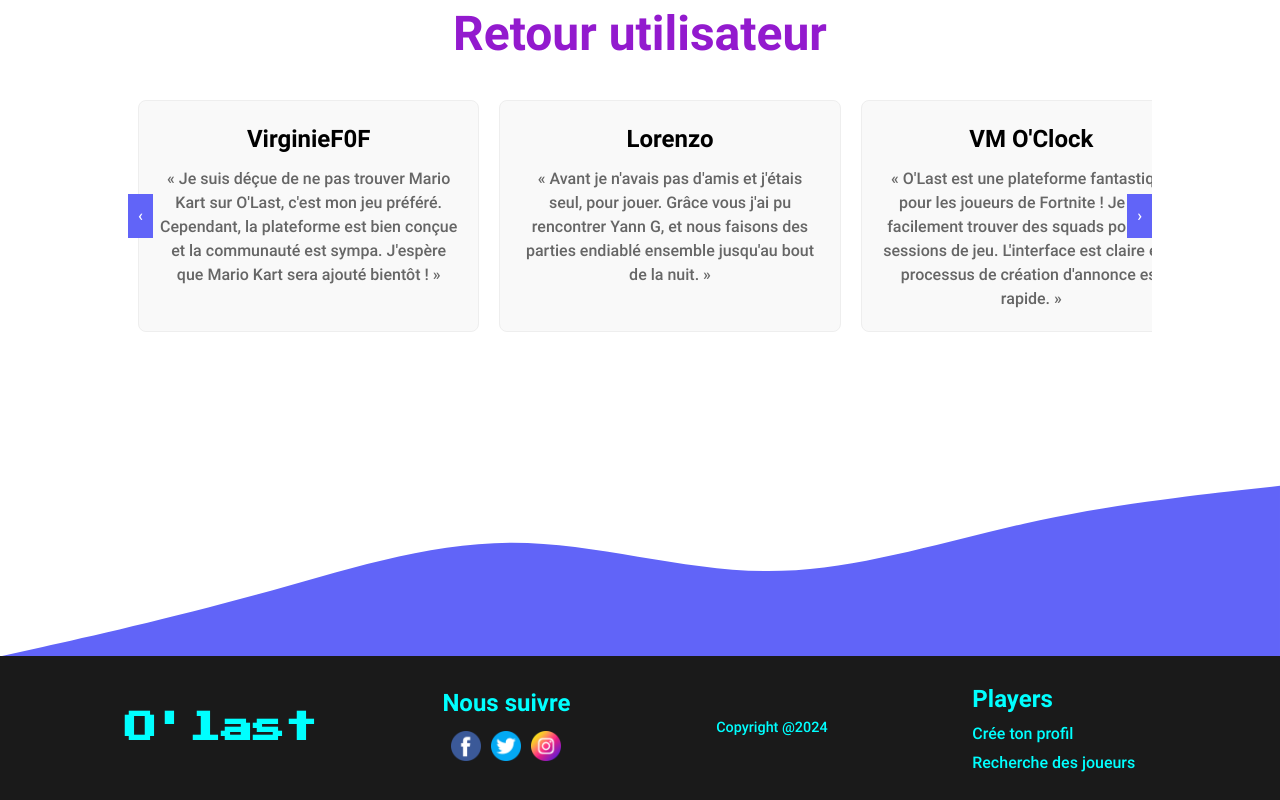
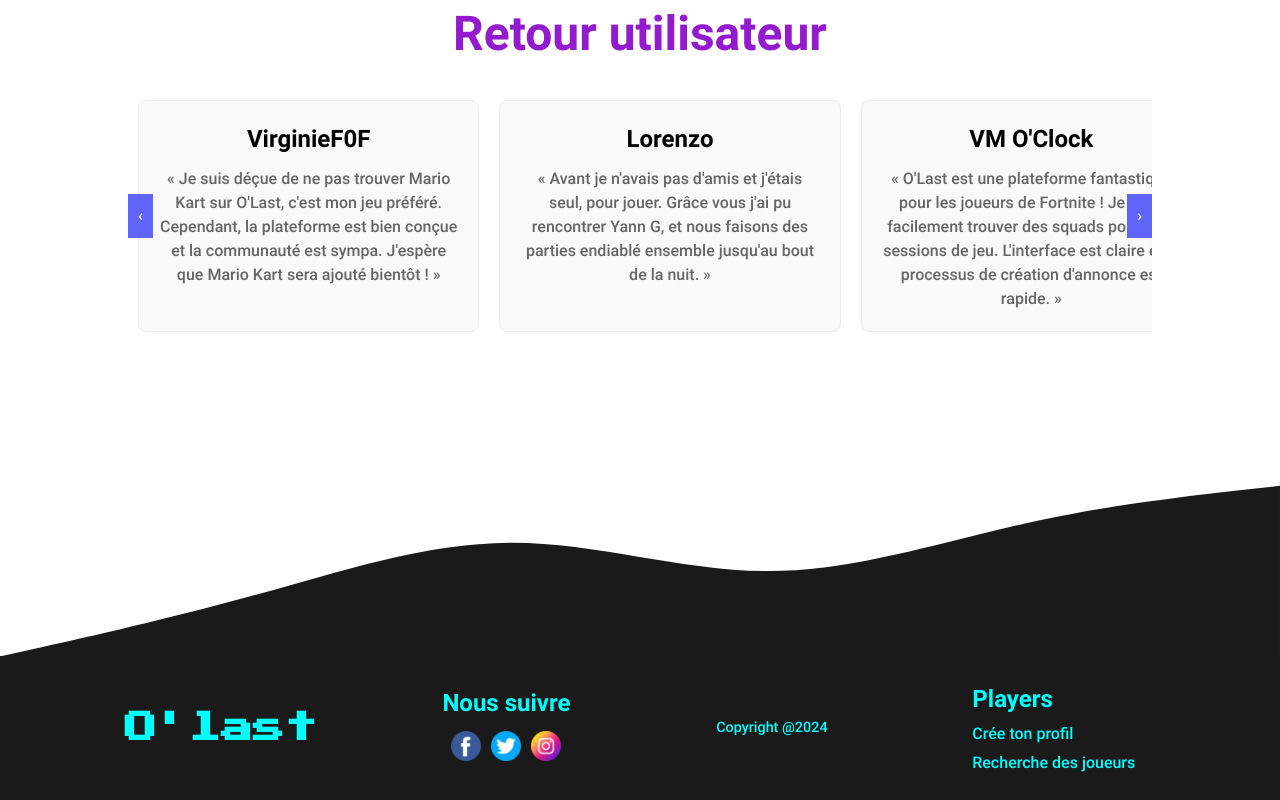
Before and after one commit to alexandrehamedOC/O-last-Front-ReactJS, a React (Vite) app: page / in a window 1280 px wide. Shown: the part 2517-3317 px from the top of the page. Built offline with nearby package versions, Linux system fonts and the light colour scheme; no server answers.

Commit message:
fix sidebar

```diff
--- a/src/components/Annonce/Annonce.scss
+++ b/src/components/Annonce/Annonce.scss
@@ -43,8 +43,7 @@
       gap: 10px;
       padding: 20px;
       background-color: #1a1a1a;
-      width: 25%;
-      min-width: 250px;
+      height: 100vh;
 
       label {
         margin-bottom: 5px;
@@ -216,6 +215,7 @@
     gap: 10px;
     padding: 10px 20px;
     width: 100%;
+    height: auto;
     background-color: #1a1a1a;
     justify-content: space-between;
   }
--- a/src/components/App/App.tsx
+++ b/src/components/App/App.tsx
@@ -380,7 +380,7 @@ function App() {
         </section> */}
         <svg xmlns="http://www.w3.org/2000/svg" viewBox="0 0 1440 320">
           <path
-            fill="#6164f8"
+            fill="#1a1a1a"
             fill-opacity="1"
             d="M0,320L48,309.3C96,299,192,277,288,250.7C384,224,480,192,576,192C672,192,768,224,864,224C960,224,1056,192,1152,170.7C1248,149,1344,139,1392,133.3L1440,128L1440,320L1392,320C1344,320,1248,320,1152,320C1056,320,960,320,864,320C768,320,672,320,576,320C480,320,384,320,288,320C192,320,96,320,48,320L0,320Z"
           ></path>
```
